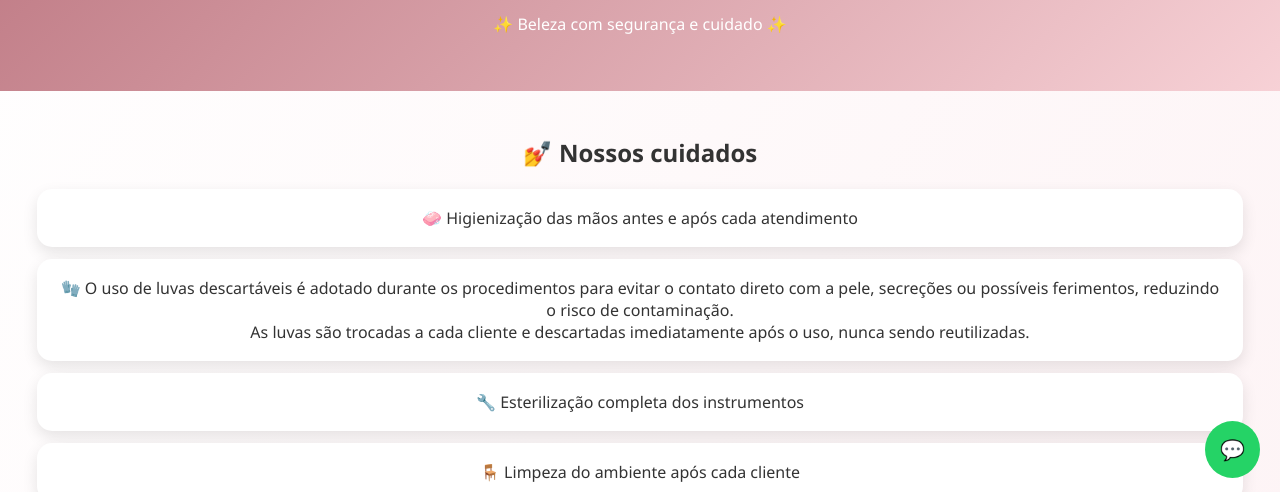
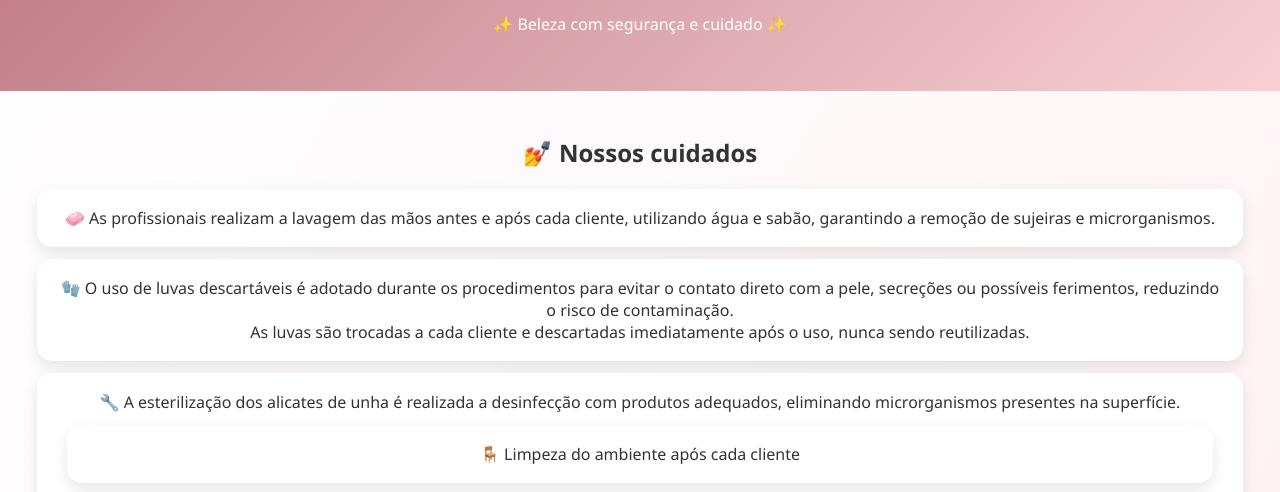
Before and after one commit to ademirpolli/espacosister, a plain HTML site: page index.html in a window 1280 px wide. Shown: the part 302-794 px from the top of the page. Drawn offline with Linux system fonts and the light colour scheme.

Commit message:
index.html

```diff
--- a/index.html
+++ b/index.html
@@ -109,11 +109,13 @@ body {
 <div class="section hidden">
     <h2>💅 Nossos cuidados</h2>
 
-    <div class="card">🧼 Higienização das mãos antes e após cada atendimento</div>
+    <div class="card">🧼 As profissionais realizam a lavagem das mãos antes e após cada cliente, utilizando água e sabão, garantindo a remoção de sujeiras e microrganismos.</div>
     <div class="card"> 🧤 O uso de luvas descartáveis é adotado durante os procedimentos para evitar o contato direto com a pele,
   secreções ou possíveis ferimentos, reduzindo o risco de contaminação.<br>
   As luvas são trocadas a cada cliente e descartadas imediatamente após o uso, nunca sendo reutilizadas.</div>
-    <div class="card">🔧 Esterilização completa dos instrumentos</div>
+    <div class="card">🔧 A esterilização dos alicates de unha é realizada a desinfecção com produtos adequados, eliminando microrganismos presentes na superfície.</
+    Após essa etapa, os alicates são levados para esterilização em equipamento apropriado, como estufa ou autoclave, onde são submetidos a altas temperaturas para eliminar completamente bactérias, fungos e vírus.</
+    Depois de esterilizados, os instrumentos são armazenados em local limpo e fechado até o próximo uso, garantindo que permaneçam seguros.</div>
     <div class="card">🪑 Limpeza do ambiente após cada cliente</div>
     <div class="card">🗑️ Descarte correto de resíduos</div>
 
```
